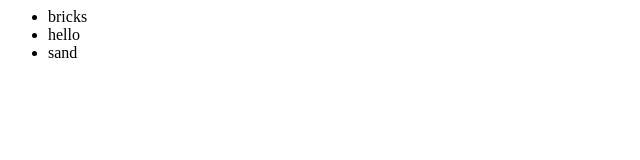
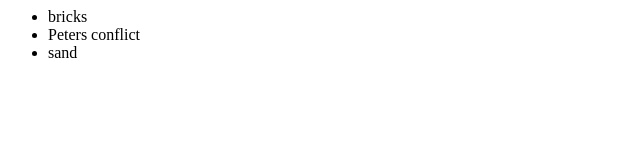
Before and after one commit to pebo0602/GitTutorial, a plain HTML site: page index.html in a window 1280 px wide. Shown: the full height of the page, 0-640 px from the left. Drawn offline with Linux system fonts and the light colour scheme.

Commit message:
Peters conflict

```diff
--- a/index.html
+++ b/index.html
@@ -4,7 +4,7 @@
         <div>
             <ul>
                 <li>bricks</li>
-                <li>hello</li>
+                <li>Peters conflict</li>
                 <li>sand</li>
             </ul>
         </div>
```
